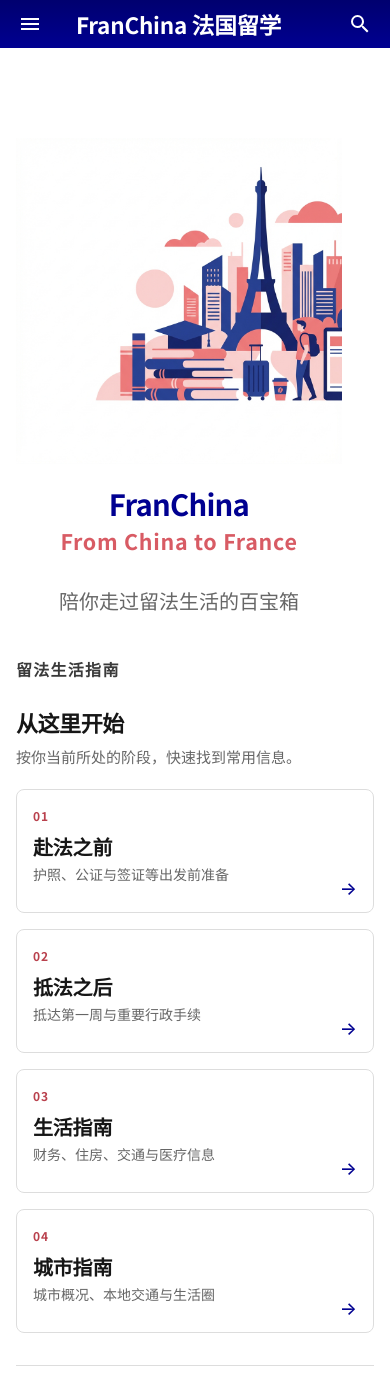
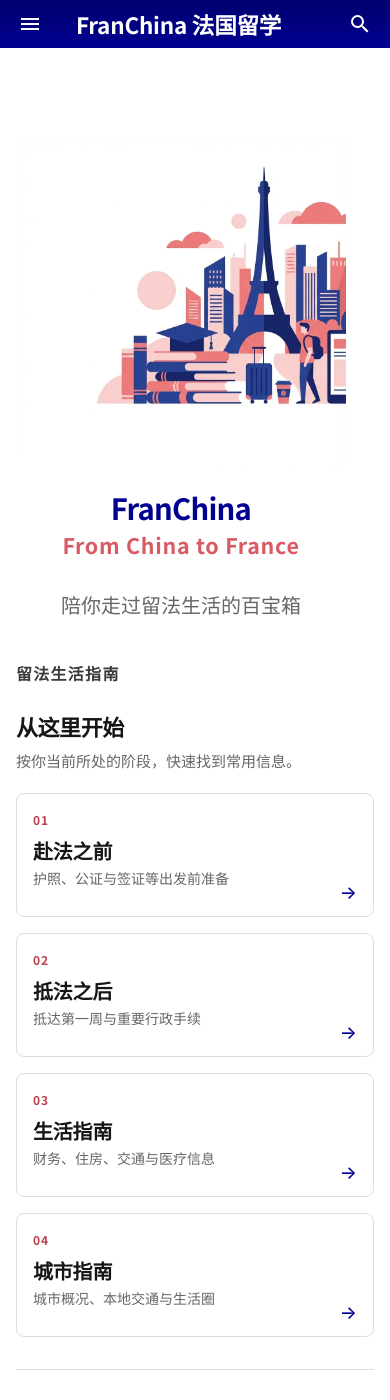
Before and after one commit to Kant-Righteous/franchina, an MkDocs documentation site: the page built from docs/index.md, in a window 390 px wide and 1400 px high. Built offline with MkDocs 1.6.1 and Material for MkDocs 9.7.7, drawn with Linux system fonts in a browser that asks for light colours.

Commit message:
Zhengyi (#22)
* chore: 删除护照和公证办理指南中的冗余检查清单

* docs: 更新CAF申请指南，调整描述和新增资格条件

* chore: 删除CSSA指南中的冗余内容，简化信息结构

* chore: 修改关于我们页面中的表述，简化投稿与纠错部分

* feat: 添加多种分辨率的首页英雄图像，优化响应式设计

* chore: 更新代码结构，清理无用代码

```diff
--- a/docs/index.md
+++ b/docs/index.md
@@ -11,7 +11,12 @@
     <p class="tx-hero__tagline">陪你走过留法生活的<span class="tx-hero__nowrap">百宝箱</span></p>
   </div>
   <div class="tx-hero__image">
-    <img src="assets/home/hero_landing.png" alt="埃菲尔铁塔、书本和留学生组成的法国留学生活插画" draggable="false">
+    <picture>
+      <source
+        type="image/webp"
+        srcset="assets/home/hero_landing-1024.webp">
+      <img src="assets/home/hero_landing.jpg" width="1024" height="1024" loading="eager" fetchpriority="high" alt="埃菲尔铁塔、书本和留学生组成的法国留学生活插画" draggable="false">
+    </picture>
   </div>
 </section>
 
--- a/docs/stylesheets/core/variables.css
+++ b/docs/stylesheets/core/variables.css
@@ -14,8 +14,7 @@
    例如: color: var(--deep-blue);
    ======================================== */
 
-/* 引入 Google Fonts - 中法双语支持 */
-@import url('https://fonts.googleapis.com/css2?family=Noto+Sans+SC:wght@300;400;500;700&family=Noto+Serif+SC:wght@400;500;700&display=swap');
+/* 字体由 Material 主题在 <head> 中加载；避免 CSS @import 形成串行阻塞。 */
 
 :root {
     /* ========================================
--- a/docs/stylesheets/layout/header.css
+++ b/docs/stylesheets/layout/header.css
@@ -72,6 +72,8 @@
 .md-header .md-logo img {
     height: 40px;
     width: auto;
+    aspect-ratio: 250 / 305;
+    object-fit: contain;
 }
 
 .md-header .md-logo {
--- a/docs/stylesheets/pages/home.css
+++ b/docs/stylesheets/pages/home.css
@@ -59,15 +59,29 @@
   display: flex;
   align-items: center;
   justify-content: center;
+  width: min(100%, 520px);
+  aspect-ratio: 1;
   min-width: 0;
+  justify-self: center;
+}
+
+.tx-hero__image picture {
+  display: block;
+  width: 100%;
+  height: 100%;
 }
 
 .tx-hero__image img {
   display: block;
-  width: min(100%, 520px);
-  height: auto;
+  width: 100%;
+  height: 100%;
   object-fit: contain;
   animation: home-float 5.5s var(--ease-standard) infinite;
+}
+
+/* 首屏不参与全局淡入位移动画，避免加载阶段产生额外的视觉跳动。 */
+.md-content__inner > .tx-hero {
+  animation: none;
 }
 
 @keyframes home-float {
@@ -311,9 +325,6 @@
 
   .tx-hero__image {
     grid-row: 1;
-  }
-
-  .tx-hero__image img {
     width: min(72vw, 420px);
   }
 
@@ -343,7 +354,7 @@
     font-size: clamp(20px, 5.6vw, 22px);
   }
 
-  .tx-hero__image img {
+  .tx-hero__image {
     width: min(88vw, 330px);
   }
 
```
Also changed, not shown: docs/assets/home/hero_landing-1024.webp (added), docs/assets/home/hero_landing.jpg (renamed from docs/assets/home/hero_landing.png).
